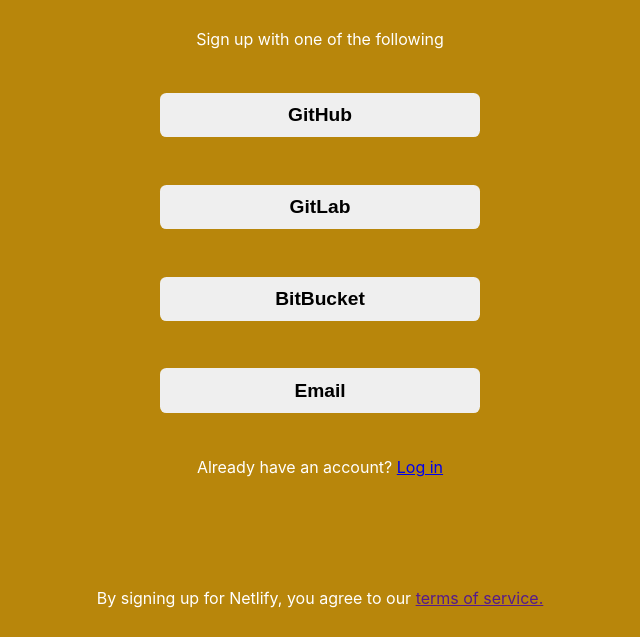
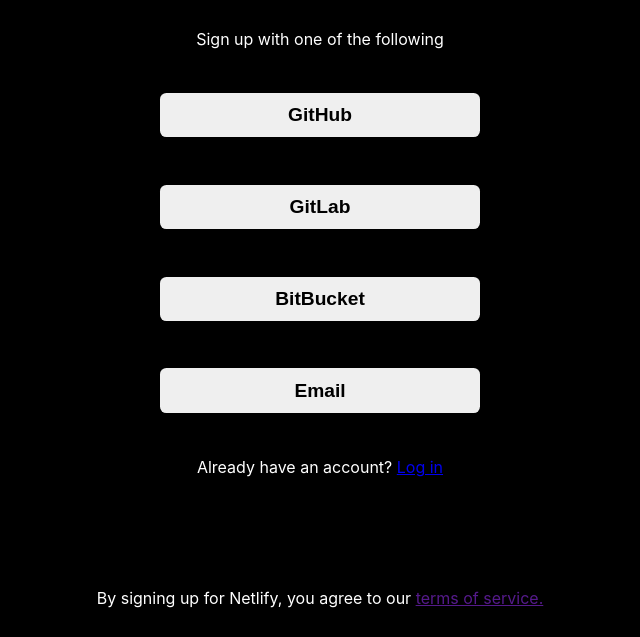
Before and after one commit to Ruthlessroy/netlifysignuppage, a plain HTML site: page index.html in a window 1280 px wide. Shown: the part 163-800 px from the top of the page, without its empty margins (320-960 px from the left). Drawn offline with Linux system fonts and the light colour scheme.

Commit message:
Background color changed to black

```diff
--- a/style.css
+++ b/style.css
@@ -4,7 +4,7 @@
     margin: 0;
 }
 body{
-    background-color: darkgoldenrod;
+    background-color: black;
     color: white;
     font-family: -apple-system, BlinkMacSystemFont, 'Segoe UI', Roboto, Oxygen, Ubuntu, Cantarell, 'Open Sans', 'Helvetica Neue', sans-serif;
 }
```
